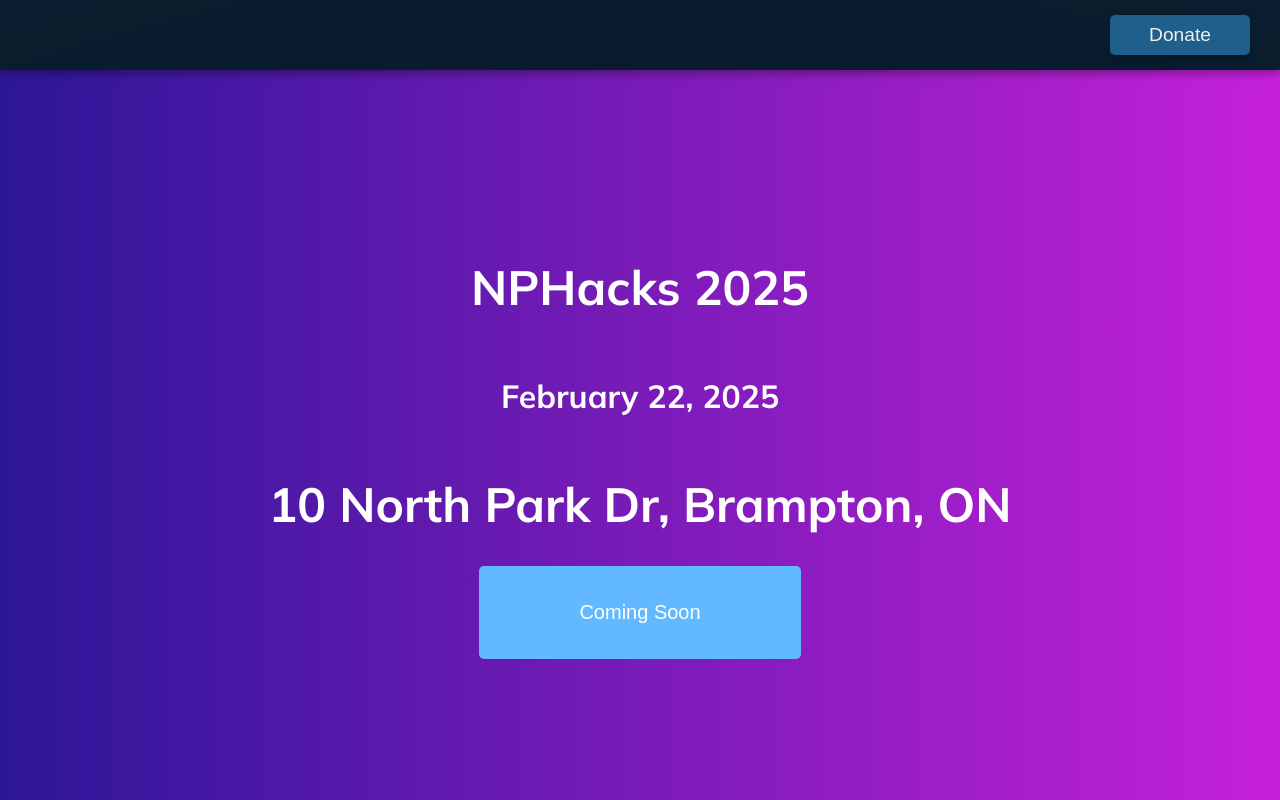
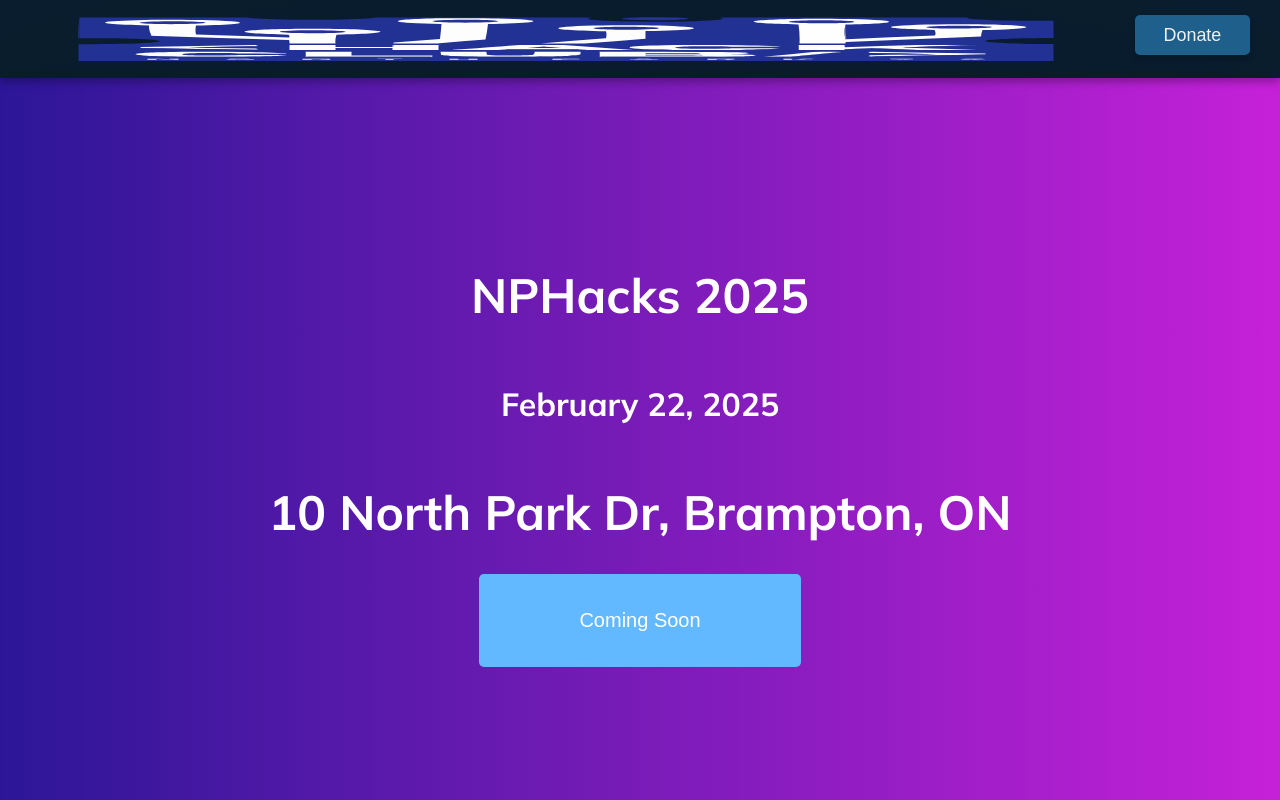
Before and after one commit to RKS244256/NPHacks-Website-2025, a plain HTML site: page index.html in a window 1280 px wide. Shown: the top 800 px of the page. Drawn offline with Linux system fonts and the light colour scheme.

Commit message:
Added logos

```diff
--- a/index.html
+++ b/index.html
@@ -1,7 +1,8 @@
 <!DOCTYPE html>
-<html lang="en">
+<html lang="en" id="start">
     <head>
         <title>NPHacks 2025</title>
+        <link rel="shortcut icon" href="favicon.ico" type="image/x-icon">
         <link rel="stylesheet" href="stylesheets\style.css">
         <link rel="stylesheet" href="stylesheets\landing.css">
         <link rel="stylesheet" href="stylesheets\sponsors.css">
@@ -14,6 +15,7 @@
     </head>
     <body>
         <div class="header">
+            <a href="#start" class="header_logo"><img src="images/hack_club_logo.svg" alt="hack_club_logo"></a>
             <a href="donate.html">
                 <button class="header_buttons">Donate</button>
             </a>
@@ -81,8 +83,6 @@
             </div>
             <div class="faq-section">
                 <h1 class="faq-title">FAQs</h1>
-
-                <!--FAQ 1-->
                 <div class="faq-item">
                     <input type="checkbox" id="faq1" class="faq-toggle">
                     <label for="faq1" class="question">What is a hackathon?</label>
@@ -90,8 +90,6 @@
                         We at NPHacks like to believe that a hack-a-thon is very much like an invent-a-thon where like-minded individuals with various backgrounds and skill sets come together for a weekend to “invent” something from the ground up. The only thing limiting what you build is your creativity — we’ll provide the rest.
                     </div>
                 </div>
-
-                <!--FAQ 2-->
                 <div class="faq-item">
                     <input type="checkbox" id="faq2" class="faq-toggle">
                     <label for="faq2" class="question">Who can attend?</label>
@@ -99,8 +97,6 @@
                         Any high school student can attend! <strong>Please note that all attendees are responsible for their own transportation to NPHacks!</strong>
                     </div>
                 </div>
-
-
                 <div class="faq-item">
                     <input type="checkbox" id="faq3" class="faq-toggle">
                     <label for="faq3" class="question">Do I have to pay??</label>
@@ -109,9 +105,6 @@
                         </strong>
                     </div>
                 </div>
-
-
-                <!--FAQ 4-->
                 <div class="faq-item">
                     <input type="checkbox" id="faq4" class="faq-toggle">
                     <label for="faq4" class="question">What should I create?</label>
@@ -119,8 +112,6 @@
                         You can build whatever you dream of, whether that be a website with an amazing feature, a phone app, or a prototype! Our only rule is that all code and prototypes must be written and made during the hackathon itself. Feel free to use open-source libraries and APIs; companies attending may provide their own as well. Impress us!
                     </div>
                 </div>
-
-                <!--FAQ 5-->
                 <div class="faq-item">
                     <input type="checkbox" id="faq5" class="faq-toggle">
                     <label for="faq5" class="question">What should I bring?</label>
@@ -130,8 +121,6 @@
                         brainstorming. We will provide everything else!
                     </div>
                 </div>
-
-                <!--FAQ 6-->
                 <div class="faq-item">
                     <input type="checkbox" id="faq6" class="faq-toggle">
                     <label for="faq6" class="question">Is NPHacks a virtual or in-person hackathon? What is the schedule like?</label>
@@ -139,8 +128,6 @@
                         VikingHacks 2025 is a one-day in-person event! When applying, please make sure you will be available all day on Saturday, February 22nd, 2025.
                     </div>
                 </div>
-
-                <!--FAQ 7-->
                 <div class="faq-item">
                     <input type="checkbox" id="faq7" class="faq-toggle">
                     <label for="faq7" class="question">When do applications close?</label>
@@ -148,8 +135,6 @@
                         Applications will be announced at a later date.
                     </div>
                 </div>
-
-                <!--FAQ 8-->
                 <div class="faq-item">
                     <input type="checkbox" id="faq8" class="faq-toggle">
                     <label for="faq8" class="question">When will application decisions be released?</label>
@@ -157,8 +142,6 @@
                         Applications will be announced at a later date.
                     </div>
                 </div>
-
-                <!--FAQ 9-->
                 <div class="faq-item">
                     <input type="checkbox" id="faq9" class="faq-toggle">
                     <label for="faq9" class="question">Do I sign up as a team or individual?</label>
@@ -166,8 +149,6 @@
                         You will apply as an individual. We will be personally reviewing each application and accepting on an individual basis.
                     </div>
                 </div>
-
-                <!--FAQ 10-->
                 <div class="faq-item">
                     <input type="checkbox" id="faq10" class="faq-toggle">
                     <label for="faq10" class="question">How will team formations work for admitted students?</label>
@@ -175,8 +156,6 @@
                         You will be able to note down your desired teammates in your application. There can be up to a maximum of 4 hackers on a team. If you are a solo hacker but want to be in a team, please mention so on your application so we can put you in a team.
                     </div>
                 </div>
-
-                <!--FAQ 11-->
                 <div class="faq-item">
                     <input type="checkbox" id="faq11" class="faq-toggle">
                     <label for="faq11" class="question">What if I have no prior experience in programming, coding, or hackathons?</label>
@@ -184,8 +163,6 @@
                         Students of all skill levels are encouraged to attend, even if you've never programmed before. VikingHacks is beginner-friendly and we will host various workshops throughout the day that can help you get started.
                     </div>
                 </div>
-
-                <!--FAQ 12-->
                 <div class="faq-item">
                     <input type="checkbox" id="faq12" class="faq-toggle">
                     <label for="faq12" class="question">Am I allowed to come with a project pre-built or will I be building the project from scratch?</label>
@@ -193,8 +170,6 @@
                         You will be building projects from scratch. You are encouraged to brainstorm ideas of what you want to build; however, participants who begin creating projects before the hacking period begins will be immediately disqualified from the competition.
                     </div>
                 </div>
-
-                <!--FAQ 13-->
                 <div class="faq-item">
                     <input type="checkbox" id="faq13" class="faq-toggle">
                     <label for="faq13" class="question">I have another question!</label>
--- a/stylesheets/style.css
+++ b/stylesheets/style.css
@@ -25,23 +25,32 @@ body {
     position: sticky;
     top: 0;
     display: flex;
+    flex-direction: row;
     justify-content: flex-end;
     background-color: rgba(10, 15, 30, 0.8);
     padding: 15px 30px;
     box-shadow: 0px 4px 8px rgba(0, 0, 0, 0.3);
     z-index: 10;
     min-height: 2vh;
+    align-content: center;
+}
+
+/* Header icon Styling */
+.header_logo {
+    display: flex;
+    max-height: 6vh;
+    margin-right: auto;
 }
 
 
 /* Button Styling */
 .header_buttons {
-    width: 140px;
-    height: 40px;
+    width: 9vw;
+    height: 5vh;
     background-color: #1e5f8b;
     border: none;
     border-radius: 5px;
-    font-size: 1.2em;
+    font-size: 1.4vw;
     color: #f1f1f1;
     transition: transform 0.3s ease, background-color 0.3s ease;
     box-shadow: 0px 4px 6px rgba(0, 0, 0, 0.2);
```
Also changed, not shown: favicon.ico (added), images/hack_club_logo.svg (added).
